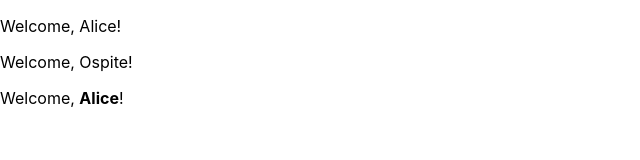
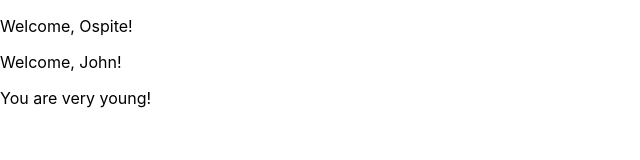
Before and after one commit to dinasaura/react-esercizi, a React (Create React App) app: page / in a window 1280 px wide. Shown: the top 160 px of the page, without its empty margins (0-640 px from the left). Built offline with nearby package versions, Linux system fonts and the light colour scheme.

Commit message:
added ex. welcome

```diff
--- a/src/App.js
+++ b/src/App.js
@@ -7,9 +7,9 @@ import SecondProp from './SecondProp';
 function App() {
   return (
     <div>
-      <Welcome name="Alice" />
       <DefaultProps/>
-      <SecondProp name={<strong>Alice</strong>} age={30} />
+      {/* <SecondProp name={<strong>John</strong>} age={30} /> */}
+      <SecondProp name={'John'} age={18} />
     </div>
   );
 }
--- a/src/SecondProp.js
+++ b/src/SecondProp.js
@@ -4,7 +4,8 @@ import AgeExtract from './AgeExtract';
 function SecondProp(props) {
     const { name, age } = props;
 
-    const isAgeInRange = age > 18 && age < 65;
+    // const isAgeInRange = age > 18 && age < 65;
+    const isAgeInRange =   age < 65;
     const isNameJohn = name === "John";
   return (
     <div>
@@ -15,7 +16,7 @@ function SecondProp(props) {
       {/* {props.age > 18 && props.age < 65 && <AgeExtract age={props.age} />} */}
       {/* è superiore a 18 e inferiore a 65 */}
 
-      {/* {isAgeInRange && isNameJohn && <AgeExtract age={age} />} */}
+      {isAgeInRange && isNameJohn && <AgeExtract age={age} />}
       {/* è maggiore di 18 e minore di 65 e il prop Nome è uguale a "John". */}
 
     </div>
```
